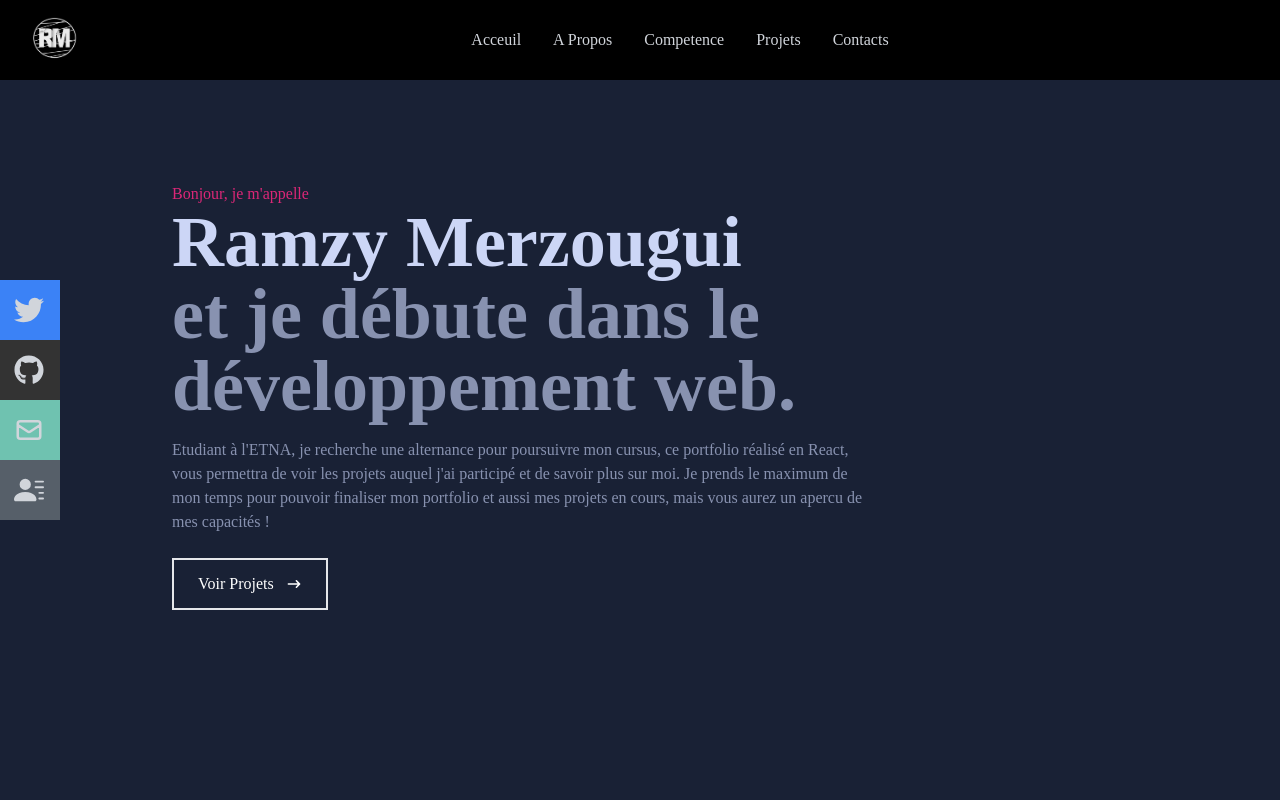
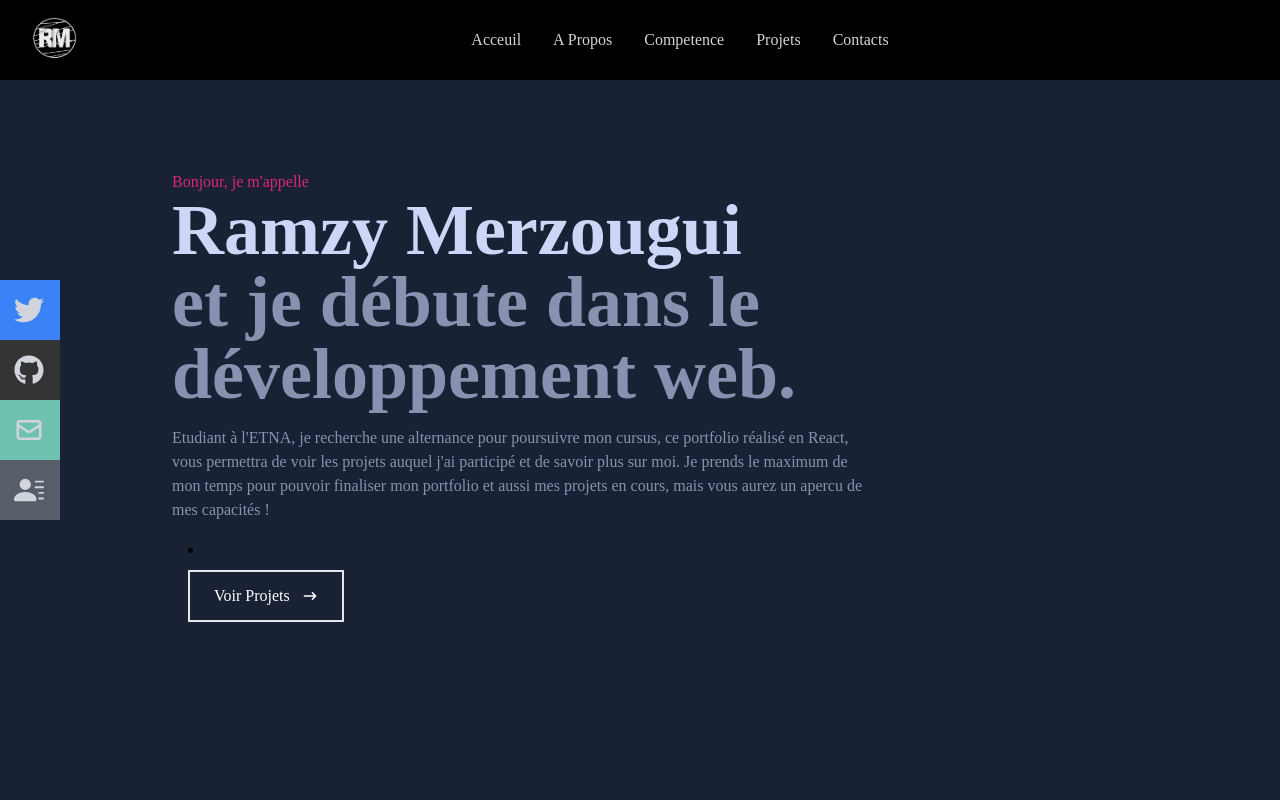
Before and after one commit to merzouur/Portfolio, a React (Create React App) app: page / in a window 1280 px wide. Shown: the top 800 px of the page. Built offline with nearby package versions, Linux system fonts and the light colour scheme.

Commit message:
update portfolio

```diff
--- a/src/components/Home.jsx
+++ b/src/components/Home.jsx
@@ -1,5 +1,7 @@
 import React from 'react'
 import {HiArrowNarrowRight} from 'react-icons/hi'
+import {Link} from 'react-scroll';
+
 
 const Home = () => {
   return (
@@ -12,12 +14,12 @@ const Home = () => {
             <h2 className='text-4xl sm:text-7xl font-bold text-[#8892b0]'> et je débute dans le développement web.</h2>
             <p className='text-[#8892b0] py-4 max-w-[700px]'>Etudiant à l'ETNA, je recherche une alternance pour poursuivre mon cursus, ce portfolio réalisé en React, vous permettra de voir les projets auquel j'ai participé et de savoir plus sur moi. Je prends le maximum de mon temps pour pouvoir finaliser mon portfolio et aussi mes projets en cours, mais vous aurez un apercu de mes capacités !</p>
             <div>
-                <button className='text-white group border-2 px-6 py-3 my-2 flex items-center hover:bg-pink-600 hover:border-pink-600'>Voir Projets
+                <li><Link to="work" smooth={true} duration={500}><button className='text-white group border-2 px-6 py-3 my-2 flex items-center hover:bg-pink-600 hover:border-pink-600' > Voir Projets
                 <span className='group-hover:rotate-90 duration-300'>
                     <HiArrowNarrowRight className='ml-3' />
                 </span>
 
-                </button>
+                </button> </Link> </li>
            </div>
         </div>
 
--- a/src/components/Navbar.jsx
+++ b/src/components/Navbar.jsx
@@ -38,7 +38,7 @@ const Navbar = () => {
              <li className='py-6 text-4xl'><Link onClick={handleClick} to="home" smooth={true} duration={500}> Acceuil </Link></li>
              <li className='py-6 text-4xl'><Link onclick={handleClick} to="about" smooth={true} duration={500}>A propos </Link></li>
              <li className='py-6 text-4xl'><Link onClick={handleClick} to="skills" smooth={true} duration={500}> Competence </Link></li>
-             <li className='py-6 text-4xl'><Link onclick={handleClick} to="work" smooth={true} duration={500}> Experience Professionel </Link></li>
+             <li className='py-6 text-4xl'><Link onclick={handleClick} to="work" smooth={true} duration={500}> Projets réalisés </Link></li>
              <li className='py-6 text-4xl'><Link onClick={handleClick} to="contact" smooth={true} duration={500}> Contact </Link></li>
 
          </ul>
```
Also changed, not shown: src/assets/porc.jpg (added).
